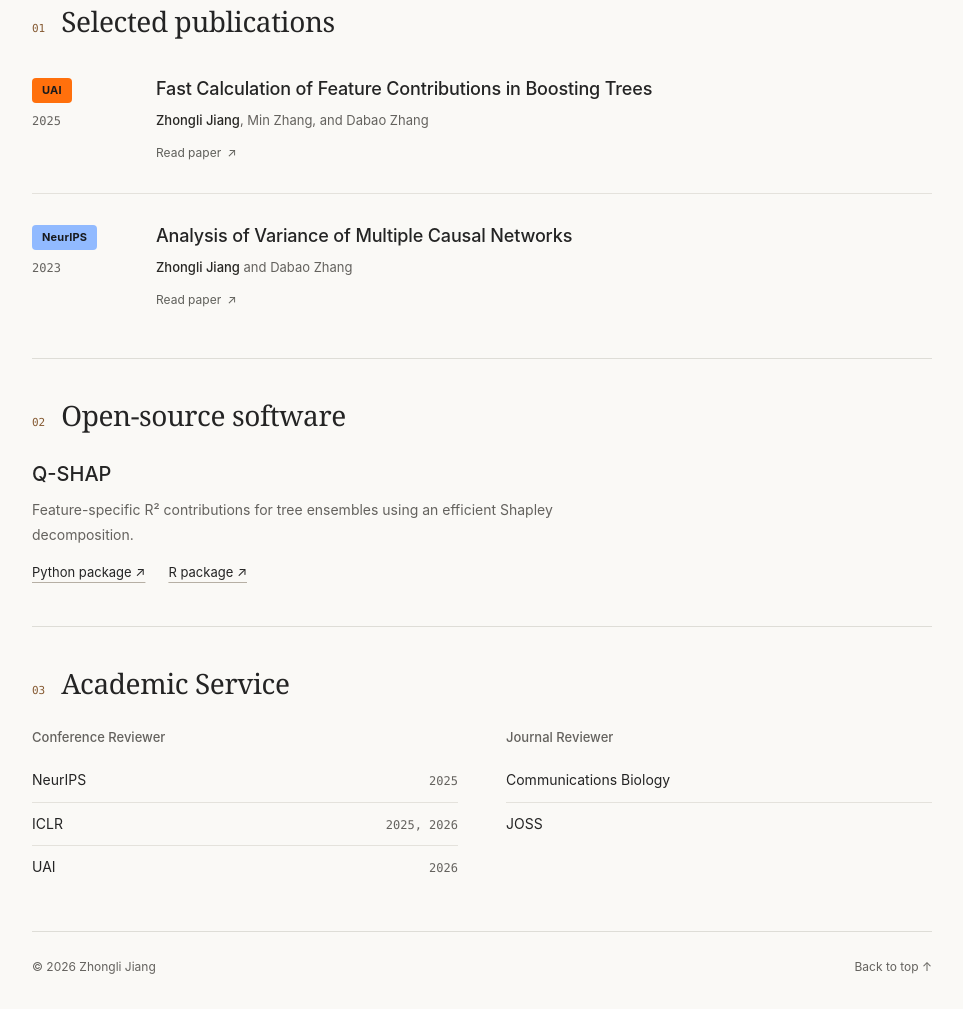
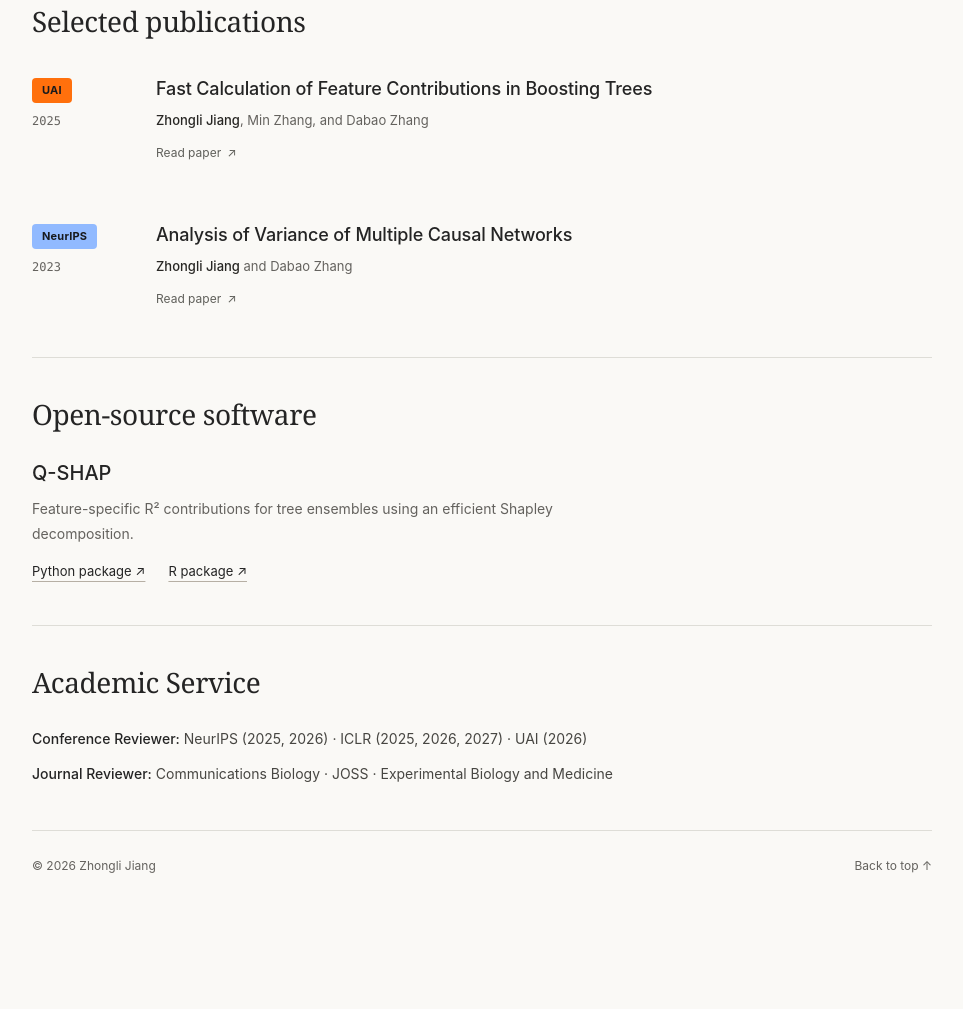
Before and after one commit to catstats/catstats.github.io, a plain HTML site: page index.html in a window 1280 px wide. Shown: the part 635-1644 px from the top of the page, without its empty margins (158-1121 px from the left). After the commit the page ends 1543 px from the top, so only its background shows below. Drawn offline with Linux system fonts and the light colour scheme.

Commit message:
Update reviewing service and simplify homepage sections

```diff
--- a/index.html
+++ b/index.html
@@ -52,12 +52,10 @@
     .links { display: flex; flex-wrap: wrap; gap: 10px 23px; margin-top: 22px; font-size: 14px; }
     section + section { border-top: 1px solid var(--line); padding: 38px 0 42px; }
     .section-title { display: flex; align-items: baseline; gap: 16px; margin-bottom: 26px; }
-    .number { font: 11px ui-monospace, SFMono-Regular, Menlo, monospace; color: var(--accent); }
     h2 { margin: 0; font: 28px/1.3 Georgia, "Times New Roman", serif; letter-spacing: -.4px; }
     #publications .section-title { margin-bottom: 8px; }
     .papers { list-style: none; padding: 0; margin: 0; }
     .paper { display: grid; grid-template-columns: 96px minmax(0, 1fr); gap: 28px; padding: 28px 0; }
-    .paper + .paper { border-top: 1px solid var(--paper-line); }
     .paper:last-child { padding-bottom: 4px; }
     .paper-meta { display: flex; flex-direction: column; align-items: flex-start; gap: 9px; padding-top: 3px; }
     .paper-body { min-width: 0; }
@@ -80,12 +78,9 @@
     .software h3 { font-size: 20px; }
     .software p { margin: 8px 0 14px; color: var(--muted); font-size: 14px; }
     .software .links { margin-top: 0; font-size: 13px; }
-    .service-grid { display: grid; grid-template-columns: repeat(2, minmax(0, 1fr)); gap: 48px; }
-    .service-grid h3 { margin: 0 0 12px; color: var(--muted); font-size: 13px; font-weight: 500; }
-    .service-list { list-style: none; padding: 0; margin: 0; }
-    .service-list li { display: flex; justify-content: space-between; align-items: baseline; gap: 16px; padding: 10px 0; font-size: 14px; line-height: 1.6; }
-    .service-list li + li { border-top: 1px solid var(--paper-line); }
-    .service-years { flex-shrink: 0; color: var(--muted); font: 12px/1.6 ui-monospace, SFMono-Regular, Menlo, monospace; }
+    .service-summary p { margin: 0; color: var(--intro); font-size: 14px; line-height: 1.9; }
+    .service-summary p + p { margin-top: 8px; }
+    .service-summary strong { color: var(--text); font-weight: 550; }
     footer { display: flex; justify-content: space-between; gap: 24px; padding: 24px 0 32px; border-top: 1px solid var(--line); color: var(--muted); font-size: 12px; }
     footer a { text-decoration: none; }
     @media (max-width: 640px) {
@@ -98,7 +93,6 @@
       .paper { grid-template-columns: 1fr; gap: 12px; padding: 24px 0; }
       .paper-meta { flex-direction: row; align-items: center; gap: 10px; padding-top: 0; }
       .paper h3 { font-size: 17px; }
-      .service-grid { grid-template-columns: 1fr; gap: 28px; }
       section + section { padding: 30px 0; }
       footer { font-size: 11px; }
     }
@@ -144,7 +138,7 @@
         </div>
       </section>
       <section id="publications" aria-labelledby="publications-title">
-        <div class="section-title"><span class="number" aria-hidden="true">01</span><h2 id="publications-title">Selected publications</h2></div>
+        <div class="section-title"><h2 id="publications-title">Selected publications</h2></div>
         <ol class="papers">
           <li class="paper paper-uai">
             <div class="paper-meta">
@@ -171,7 +165,7 @@
         </ol>
       </section>
       <section id="software" aria-labelledby="software-title">
-        <div class="section-title"><span class="number" aria-hidden="true">02</span><h2 id="software-title">Open-source software</h2></div>
+        <div class="section-title"><h2 id="software-title">Open-source software</h2></div>
         <div class="software">
           <article>
             <h3>Q-SHAP</h3>
@@ -181,23 +175,10 @@
         </div>
       </section>
       <section id="service" aria-labelledby="service-title">
-        <div class="section-title"><span class="number" aria-hidden="true">03</span><h2 id="service-title">Academic Service</h2></div>
-        <div class="service-grid">
-          <div>
-            <h3>Conference Reviewer</h3>
-            <ul class="service-list">
-              <li><span>NeurIPS</span><span class="service-years">2025</span></li>
-              <li><span>ICLR</span><span class="service-years">2025, 2026</span></li>
-              <li><span>UAI</span><span class="service-years">2026</span></li>
-            </ul>
-          </div>
-          <div>
-            <h3>Journal Reviewer</h3>
-            <ul class="service-list">
-              <li>Communications Biology</li>
-              <li>JOSS</li>
-            </ul>
-          </div>
+        <div class="section-title"><h2 id="service-title">Academic Service</h2></div>
+        <div class="service-summary">
+          <p><strong>Conference Reviewer:</strong> NeurIPS (2025, 2026) · ICLR (2025, 2026, 2027) · UAI (2026)</p>
+          <p><strong>Journal Reviewer:</strong> Communications Biology · JOSS · Experimental Biology and Medicine</p>
         </div>
       </section>
     </main>
```
